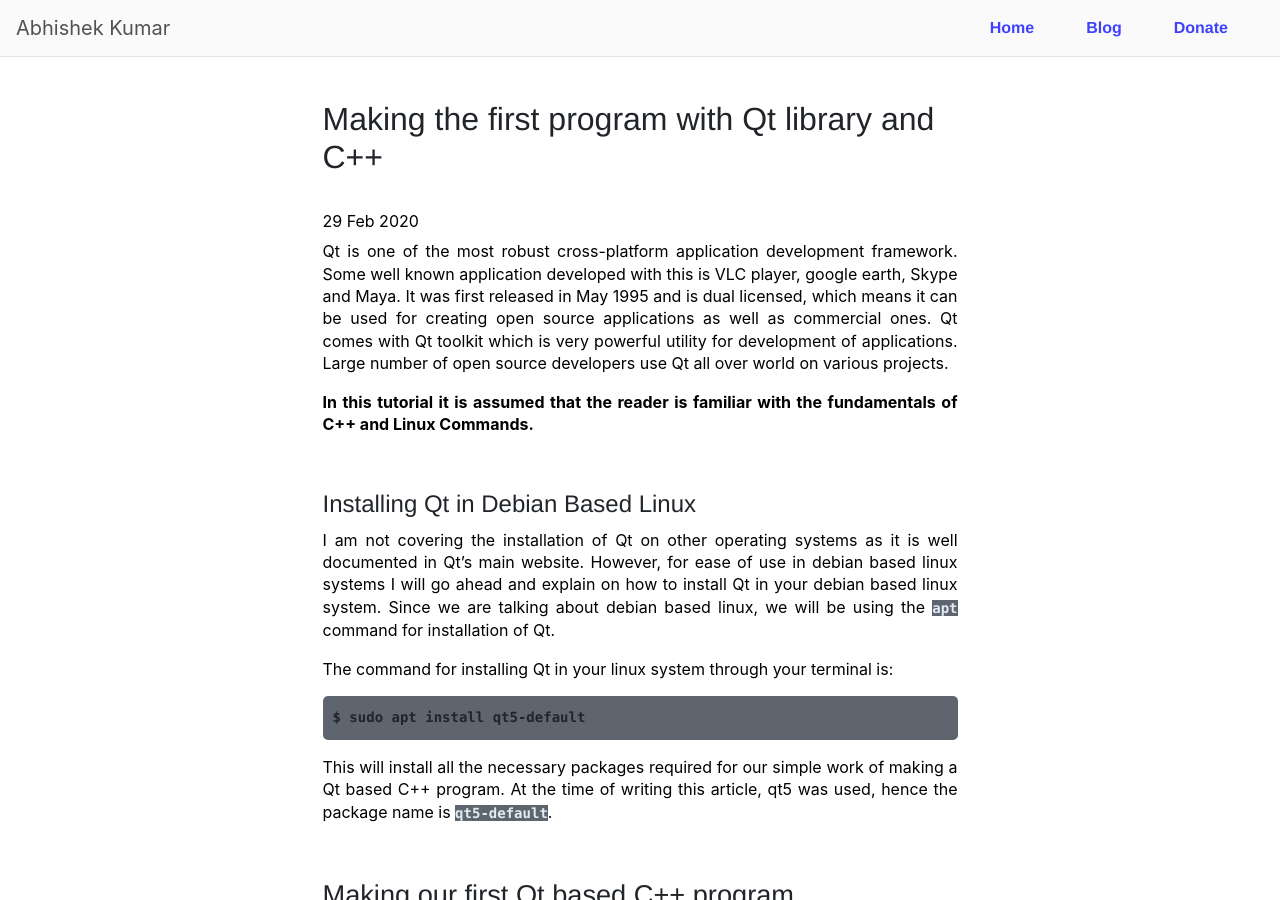
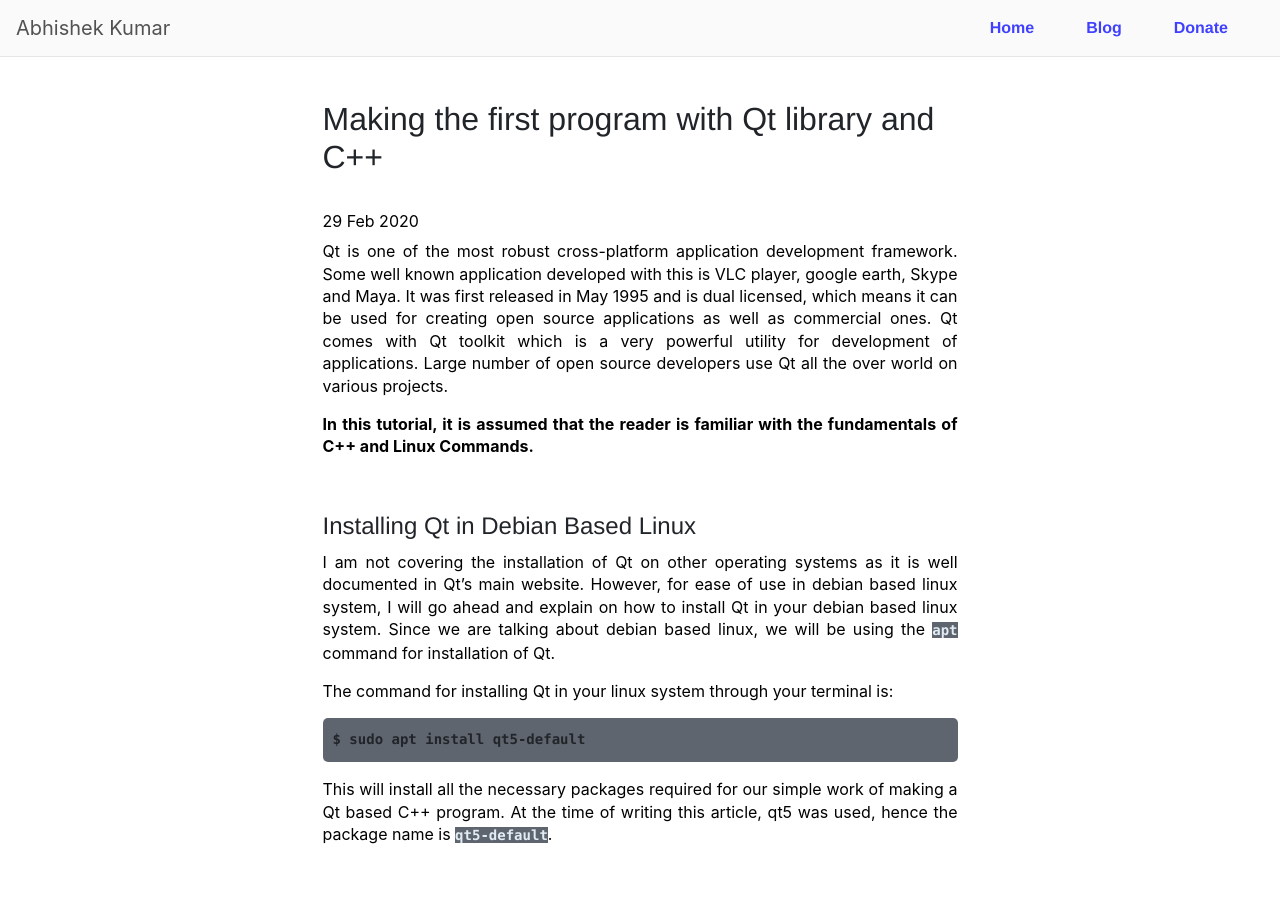
Before and after one commit to Mr-Kumar-Abhishek/Mr-Kumar-Abhishek.github.io, a Jekyll site: the page built from _posts/2020-02-29-making-first-program-with-qt-and-c-plus-plus.md, in a window 1280 px wide and 900 px high. Built offline with Jekyll 4.4.1, drawn with Linux system fonts in a browser that asks for light colours; nearby versions of some CDN libraries; comment, search, counter and statistics services are not loaded; some of the changed text lies outside the part shown.

Commit message:
more grammer fixes for qt version post

```diff
--- a/_posts/2020-02-29-making-first-program-with-qt-and-c-plus-plus.md
+++ b/_posts/2020-02-29-making-first-program-with-qt-and-c-plus-plus.md
@@ -14,14 +14,14 @@
 keywords: Abhishek Kumar, Software Engineer, C++, Qt, hello world, GUI
 ---
 
-Qt is one of the most robust cross-platform application development framework. Some well known application developed with this is VLC player, google earth, Skype and Maya. It was first released in May 1995 and is dual licensed, which means it can be used for creating open source applications as well as commercial ones. Qt comes with Qt toolkit which is very powerful utility for development of applications. Large number of open source developers use Qt all over world on various projects.
+Qt is one of the most robust cross-platform application development framework. Some well known application developed with this is VLC player, google earth, Skype and Maya. It was first released in May 1995 and is dual licensed, which means it can be used for creating open source applications as well as commercial ones. Qt comes with Qt toolkit which is a very powerful utility for development of applications. Large number of open source developers use Qt all the over world on various projects.
 
-**In this tutorial it is assumed that the reader is familiar with the fundamentals of C++ and Linux Commands.**
+**In this tutorial, it is assumed that the reader is familiar with the fundamentals of C++ and Linux Commands.**
 
 <br>
 ### Installing Qt in Debian Based Linux
 
-I am not covering the installation of Qt on other operating systems as it is well documented in Qt's main website. However, for ease of use in debian based linux systems I will go ahead and explain on how to install Qt in your debian based linux system. Since we are talking about debian based linux, we will  be using the `apt` command for installation of Qt.
+I am not covering the installation of Qt on other operating systems as it is well documented in Qt's main website. However, for ease of use in debian based linux system, I will go ahead and explain on how to install Qt in your debian based linux system. Since we are talking about debian based linux, we will  be using the `apt` command for installation of Qt.
 
 The command for installing Qt in your linux system through your terminal is:
 
```
Also changed, not shown: other parts of _posts/2020-02-29-making-first-program-with-qt-and-c-plus-plus.md (+1 -1 lines).
